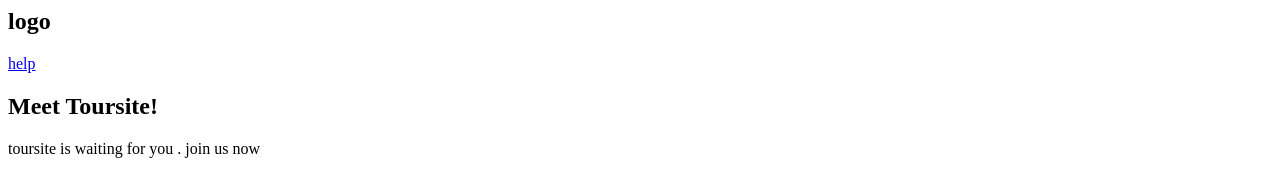
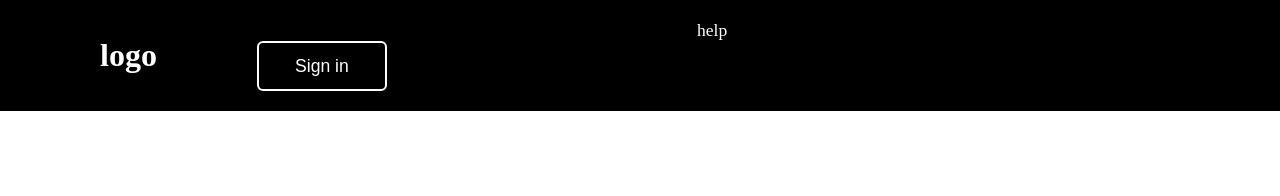
Before and after one commit to Louange-0/Burner-s-project, a plain HTML site: page index.html in a window 1280 px wide. Drawn offline with Linux system fonts and the light colour scheme.

Commit message:
styling some things

```diff
--- a/index.html
+++ b/index.html
@@ -1,15 +1,17 @@
+<!DOCTYPE html>
 <html lang="en">
 <head>
     <meta charset="UTF-8">
     <meta name="viewport" content="width=device-width, initial-scale=1.0">
     <title>Tourism</title>
+    <link rel="stylesheet" href="style.css">
 </head>
 <body>
     <header>
         <h2 class="logo">logo</h2>
         <nav class="navigation">
             <a href="#">help</a>
-
+            <button class="btnsign-popup">Sign in</button>
         </nav>
         <h2>Meet Toursite!</h2>
         <p>toursite is waiting for you . join us now</p>
--- a/style.css
+++ b/style.css
@@ -0,0 +1,53 @@
+*{
+    margin: 0;
+    padding: 0;
+    box-sizing: border-box;
+}
+header{
+    position: fixed;
+    top: 0;
+    left: 0;
+    width: 100%;
+    padding: 20px 100px;
+    background: black;
+    display: flex;
+    justify-content: space-between;
+    align-items: center;
+    z-index: 99;
+
+}
+.logo{
+    font-size: 2em;
+    color: #fff;
+    user-select: none;
+}
+.navigation a{
+    position: relative;
+    font-size: 1.1em;
+    color: #fff;
+    text-decoration: none;
+    font-weight: 500;
+    margin-left: 540px;
+}
+
+
+.navigation .btnsign-popup{
+
+   width: 130px;
+   height: 50px;
+   background: transparent;
+   border: 2px solid #fff;
+   outline: none;
+   border-radius:6px ;
+   cursor: pointer;
+   font-size: 1.1em;
+   color: #fff;
+   font-weight: 500;
+   margin-left: 100px;
+   transition: .5s;
+}
+.navigation .btnsign-popup:hover{
+    background: #fff;
+    color: #162916;
+
+}
```
